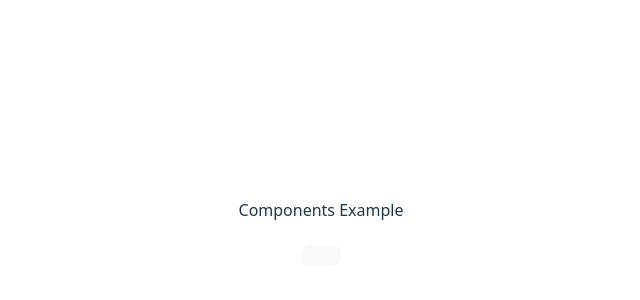
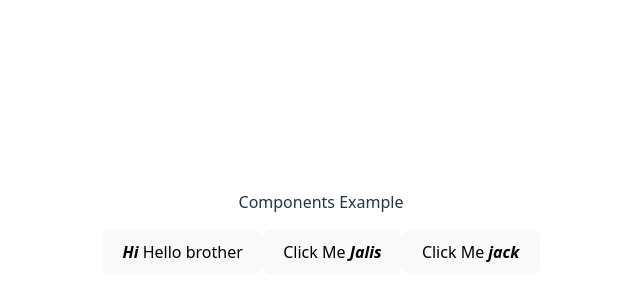
Before and after one commit to Jalismahamud/vue-js-component, a Vue app: page / in a window 1280 px wide. Shown: the part 160-460 px from the top of the page, without its empty margins (319-959 px from the left). Built offline with nearby package versions, Linux system fonts and the light colour scheme.

Commit message:
named slot with example

```diff
--- a/src/App.vue
+++ b/src/App.vue
@@ -31,7 +31,13 @@ const lname = ref('Mahamud');
     <label for="">Components Example</label>
     <p>
       <Button>
-        <i><b></b></i>
+        <i><b>Hi</b></i>
+      </Button>
+      <Button v-slot:nameSlot>
+        <i><b>Jalis </b></i>
+      </Button>
+      <Button #nameSlot>
+        <i><b>jack </b></i>
       </Button>
 
     </p>
--- a/src/components/Button.vue
+++ b/src/components/Button.vue
@@ -8,6 +8,9 @@
                 <slot>
                     Click Me
                 </slot>
+                <slot name="nameSlot">
+                    Hello brother
+                </slot>
             </span>
         </div>
     </button>
```
